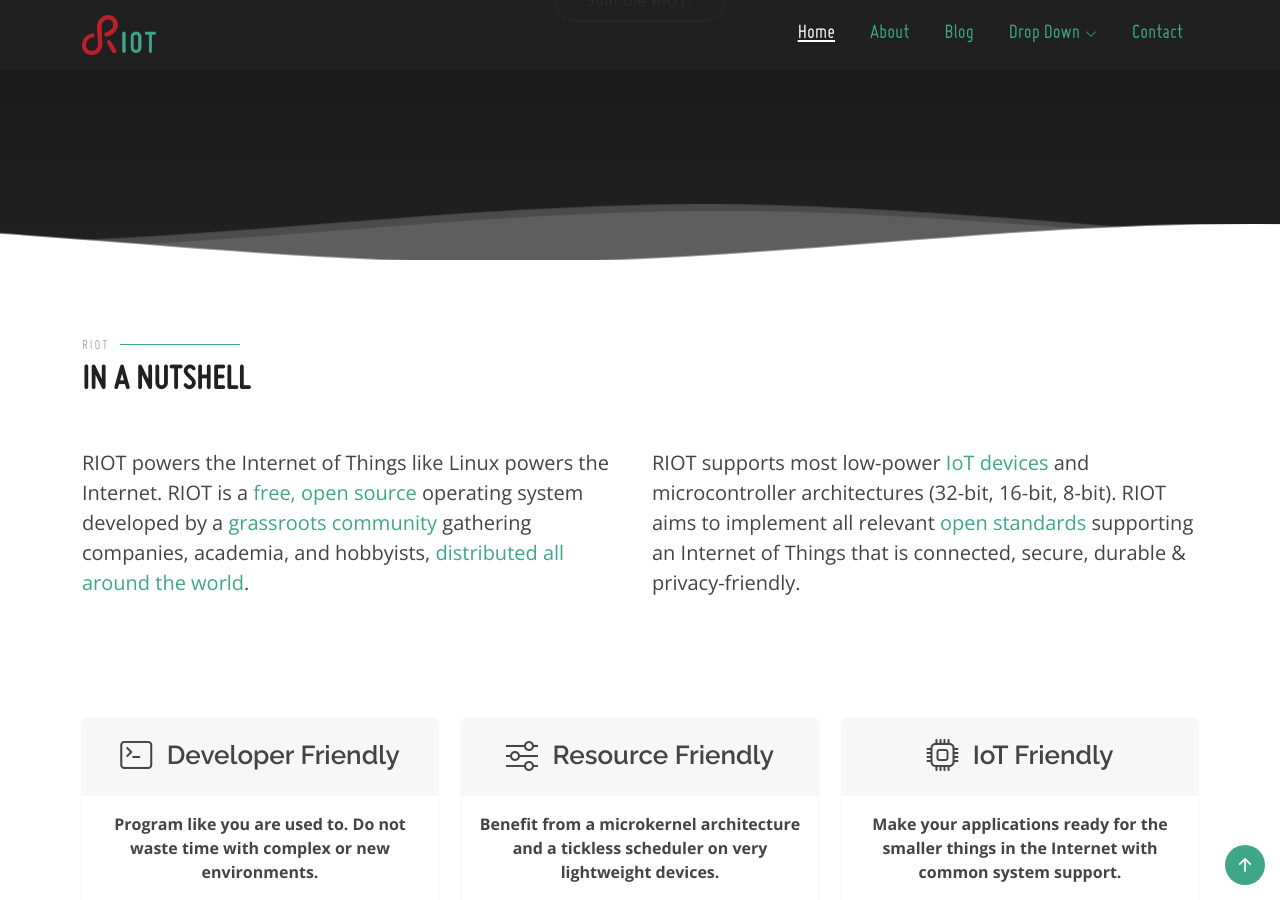
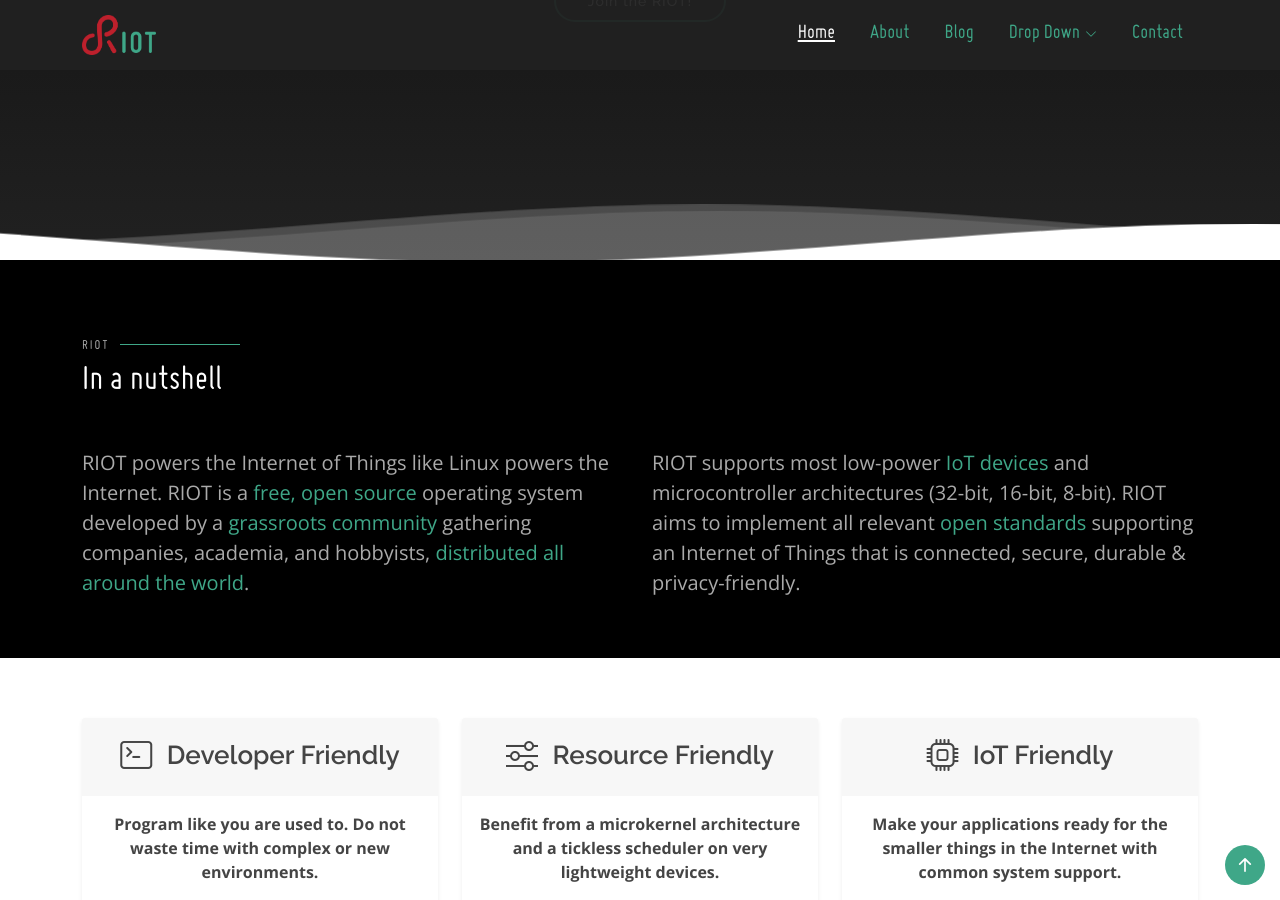
Before and after one commit to RIOT-OS/riot-os.org, a Jekyll site: the page built from index.html, in a window 1280 px wide and 900 px high, scrolled down 430 px. Built offline with Jekyll 4.4.1, drawn with Linux system fonts in a browser that asks for light colours; nearby versions of some CDN libraries; some web fonts are replaced.

Commit message:
css: change About background, remove uppercase for titles, reduce font-weight

```diff
--- a/_sass/_colors.scss
+++ b/_sass/_colors.scss
@@ -11,3 +11,4 @@
 
 $light: #ffffff;
 $dark: #212121;
+$gray: #aaaaaa;
--- a/_sass/pages/index.scss
+++ b/_sass/pages/index.scss
@@ -86,8 +86,6 @@
   margin: 0;
   font-family: 'Miso';
   font-size: 36px;
-  font-weight: 700;
-  text-transform: uppercase;
   color: $dark;
 }
 
@@ -96,6 +94,12 @@
 --------------------------------------------------------------*/
 .about {
   padding-top: 80px;
+  background: #000000;
+  color: $gray;
+}
+
+.about .section-title p {
+  color: #ffffff;
 }
 
 .about .content h3 {
```
